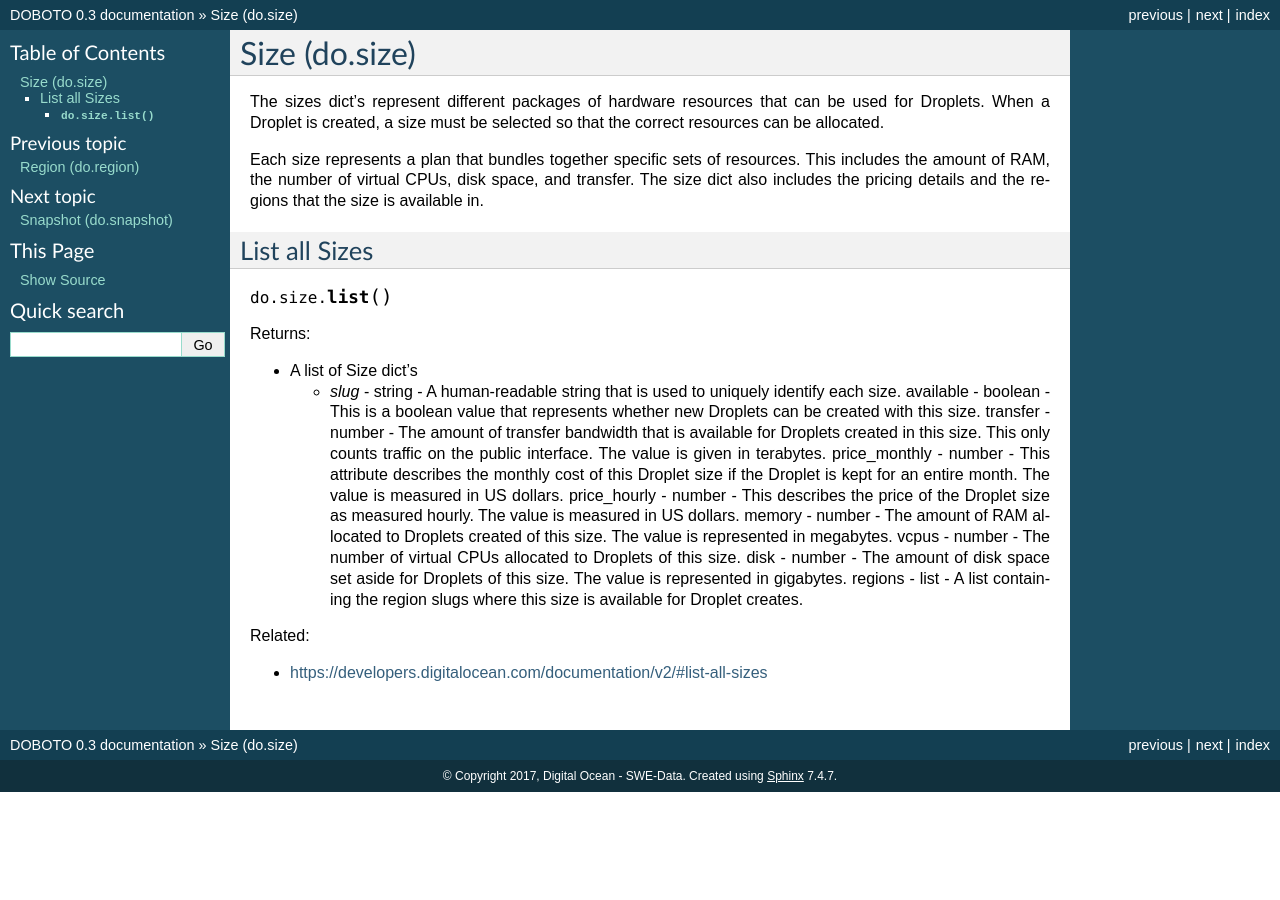
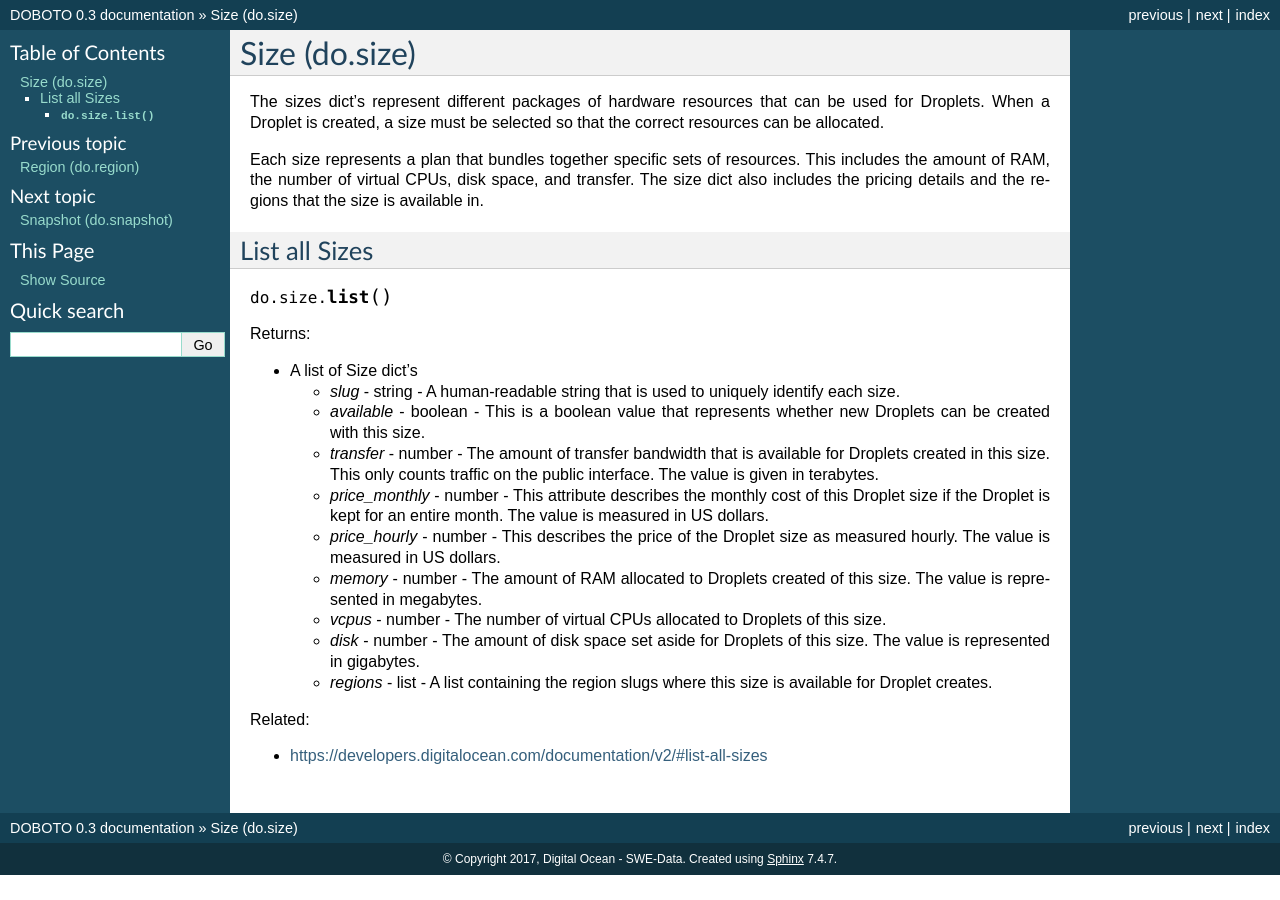
Before and after one commit to gaf3/doboto, a Sphinx documentation site: the page built from docs/size.rst, in a window 1280 px wide. Built offline with Sphinx 7.4.7, drawn with Linux system fonts in a browser that asks for light colours.

Commit message:
Fixed some issues, expanded the help.

```diff
--- a/docs/size.rst
+++ b/docs/size.rst
@@ -18,7 +18,23 @@ Returns:
 
 - A list of Size dict's
 
-  - *slug* - string - A human-readable string that is used to uniquely identify each size. available - boolean - This is a boolean value that represents whether new Droplets can be created with this size. transfer - number - The amount of transfer bandwidth that is available for Droplets created in this size. This only counts traffic on the public interface. The value is given in terabytes. price_monthly - number - This attribute describes the monthly cost of this Droplet size if the Droplet is kept for an entire month. The value is measured in US dollars. price_hourly - number - This describes the price of the Droplet size as measured hourly. The value is measured in US dollars. memory - number - The amount of RAM allocated to Droplets created of this size. The value is represented in megabytes. vcpus - number - The number of virtual CPUs allocated to Droplets of this size. disk - number - The amount of disk space set aside for Droplets of this size. The value is represented in gigabytes. regions - list - A list containing the region slugs where this size is available for Droplet creates.
+  - *slug* - string - A human-readable string that is used to uniquely identify each size.
+
+  - *available* - boolean - This is a boolean value that represents whether new Droplets can be created with this size.
+
+  - *transfer* - number - The amount of transfer bandwidth that is available for Droplets created in this size. This only counts traffic on the public interface. The value is given in terabytes.
+
+  - *price_monthly* - number - This attribute describes the monthly cost of this Droplet size if the Droplet is kept for an entire month. The value is measured in US dollars.
+
+  - *price_hourly* - number - This describes the price of the Droplet size as measured hourly. The value is measured in US dollars.
+
+  - *memory* - number - The amount of RAM allocated to Droplets created of this size. The value is represented in megabytes.
+
+  - *vcpus* - number - The number of virtual CPUs allocated to Droplets of this size.
+
+  - *disk* - number - The amount of disk space set aside for Droplets of this size. The value is represented in gigabytes.
+
+  - *regions* - list - A list containing the region slugs where this size is available for Droplet creates.
 
 
 
```
Also changed, not shown: docs/index.rst (+8 -1 lines), docs/region.rst (+9 -1 lines), 11 other files.
